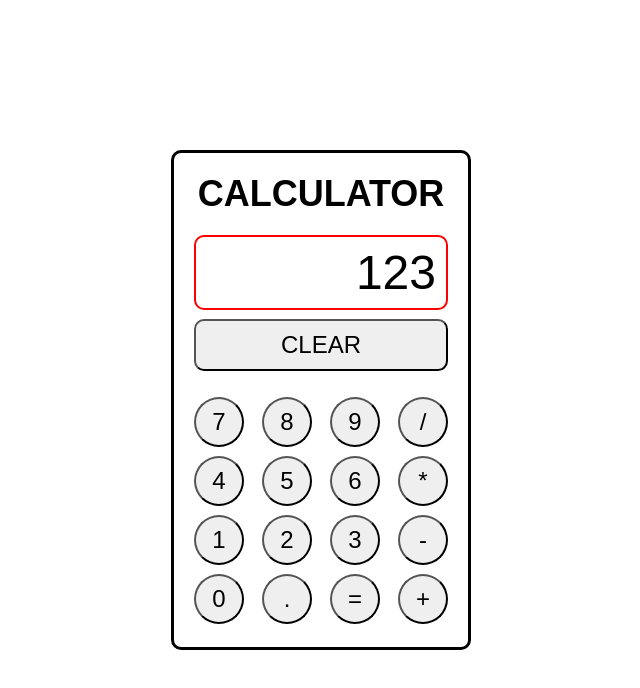
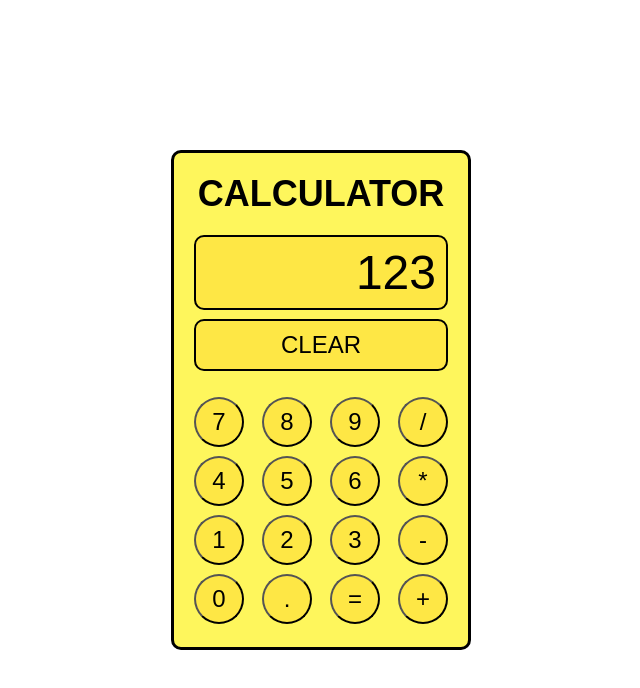
Before and after one commit to shanemcelroy/odin-calculator, a plain HTML site: page index.html in a window 1280 px wide. Shown: the whole page, without its empty margins (319-959 px from the left). Drawn offline with Linux system fonts and the light colour scheme.

Commit message:
Style calculator color scheme monochromatic

```diff
--- a/css/styles.css
+++ b/css/styles.css
@@ -18,6 +18,10 @@ body {
   flex: 3;
 }
 
+.calculator {
+  background-color: #fef65c;
+}
+
 .calc-btns {
   display: flex;
   flex-direction: column;
@@ -36,6 +40,8 @@ body {
   flex: 1;
   padding: 10px;
   border-radius: 10px;
+  border: 2px solid black;
+  background-color: #fee745;
 }
 
 .container {
@@ -66,15 +72,17 @@ body {
   height: 50px;
   width: 50px;
   font-size: 24px;
+  background-color: #fee745;
 }
 
 .screen {
-  border: 2px solid red;
+  border: 2px solid black;
   border-radius: 10px;
   height: 75px;
   display: flex;
   justify-content: flex-end;
   align-items: center;
+  background-color: #fee745;
 }
 
 .screen > p {
@@ -87,6 +95,7 @@ body {
   margin-bottom: 20px;
   font-size: 36px;
   flex: 1;
+  color: black;
 }
 
 .title-container {
```
